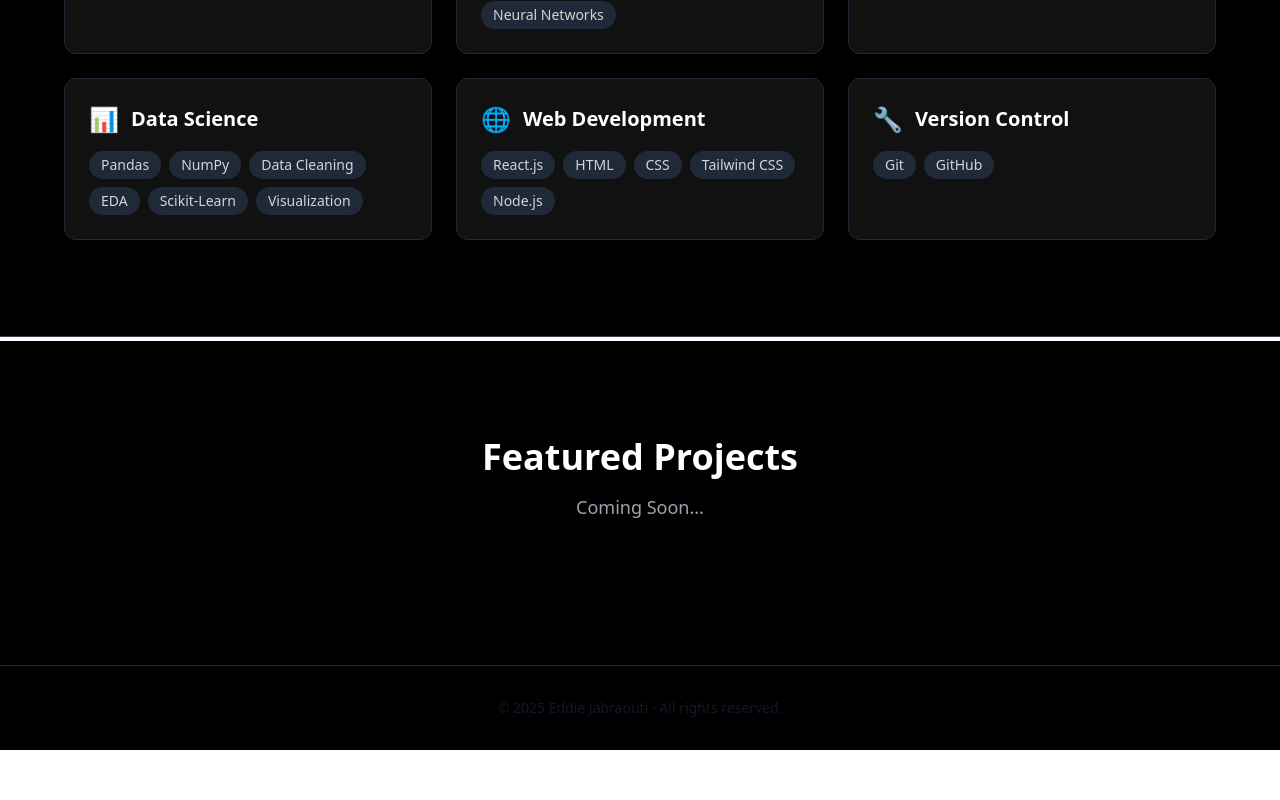
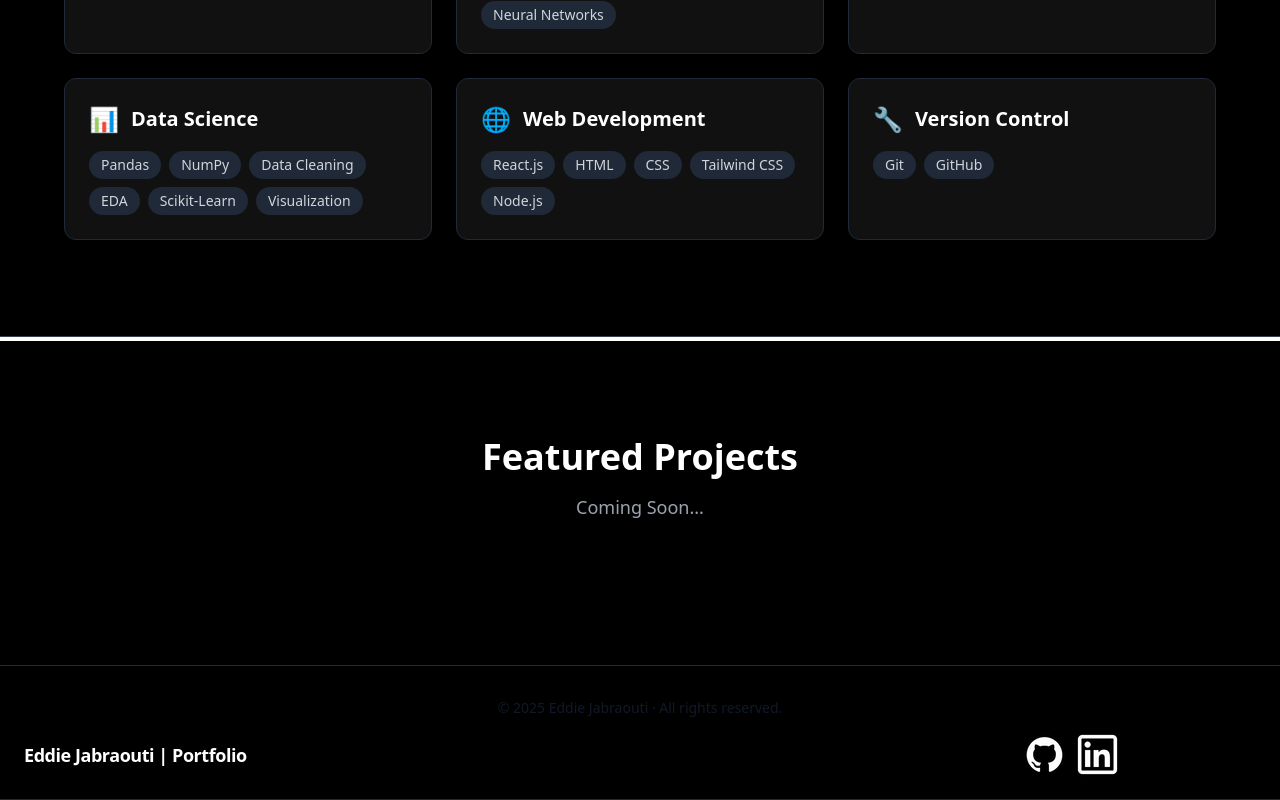
Before and after one commit to EddieJabraouti/Portfolio-2025, a React (Vite) app: page / in a window 1280 px wide. Shown: the part 1326-2126 px from the top of the page. Before the commit the page ends 2076 px from the top, so only its background shows below. Built offline with nearby package versions, Linux system fonts and the light colour scheme.

Commit message:
Commit 10

```diff
--- a/src/App.jsx
+++ b/src/App.jsx
@@ -8,6 +8,7 @@ import Contact from './pages/Contact';
 import AnimatedHero from './pages/AnimatedHero';
 
 import './index.css';
+import BottomNav from './pages/BottonNav';
         // Main homepage
 
 
@@ -17,6 +18,7 @@ const App = () => {
       <Navbar />
       <AnimatedHero/>
       <Home/>
+      <BottomNav/>
       <Routes>
         <Route path="/about" element={<About />} />
         <Route path="/projects" element={<Projects />} />
--- /dev/null
+++ b/src/pages/BottonNav.jsx
@@ -0,0 +1,26 @@
+import React from 'react';
+
+const BottomNav = () => {
+  return (
+    <header className="bg-black text-white border-b border-gray-800">
+      <div className="max-w-7xl mx-auto px-6 py-4 flex justify-between items-center">
+        {/* Logo */}
+        <h2 className="text-lg font-semibold tracking-tight">
+          Eddie Jabraouti <span className="text-lg">| Portfolio</span>
+        </h2>
+
+        {/* Social Icons - Adjusted to eliminate spacing */}
+        <div className="flex items-center">
+          <a href="https://github.com/Mogdi3" target="_blank" rel="noopener noreferrer" className="-ml-60">
+            <img src="/images/github-white.png" alt="Github"/>
+          </a>
+          <a href="https://www.linkedin.com/in/eddie-jabraouti-77948a321/" target="_blank" rel="noopener noreferrer" className="-ml-1">
+            <img src="/images/linkedin.png" alt="LinkedIn" />
+          </a>
+        </div>
+      </div>
+    </header>
+  );
+};
+
+export default BottomNav;
--- a/src/pages/Home.jsx
+++ b/src/pages/Home.jsx
@@ -134,8 +134,8 @@ const Home = () => {
       </section>
 
       {/* Footer */}
-      <footer className="bg-black border-t border-gray-800 py-8 px-6 text-center text-sm text-lg dark:text-lg-400">
-        <p>&copy; {new Date().getFullYear()} Eddie Jabraouti · All rights reserved.</p>
+      <footer className="bg-black border-t border-gray-800 py-8 px-6 text-center text-sm text-lg dark:text-lg-400 -mb-10">
+        <p className="pt-0">&copy; {new Date().getFullYear()} Eddie Jabraouti · All rights reserved.</p>
       </footer>
     </div>
   );
```
